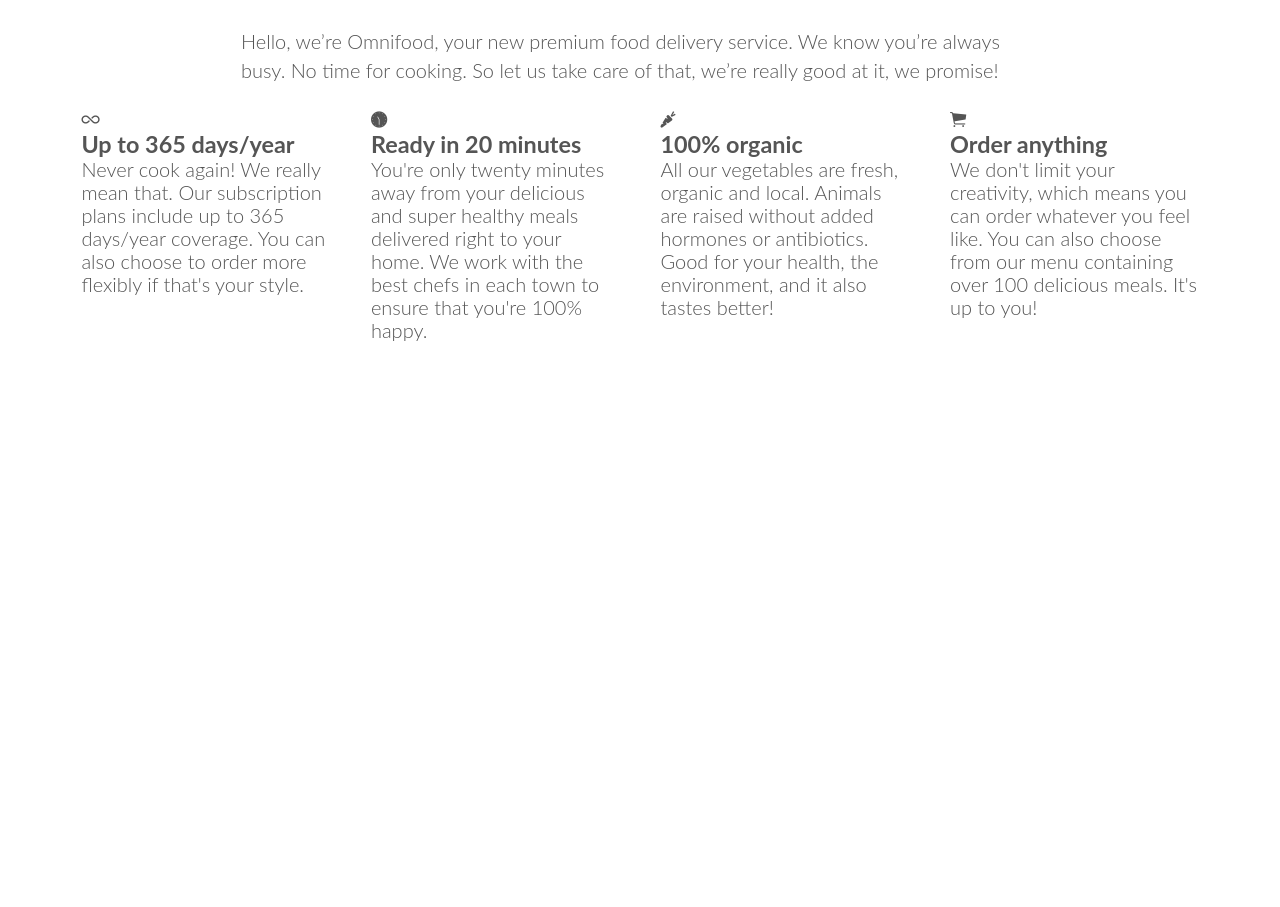
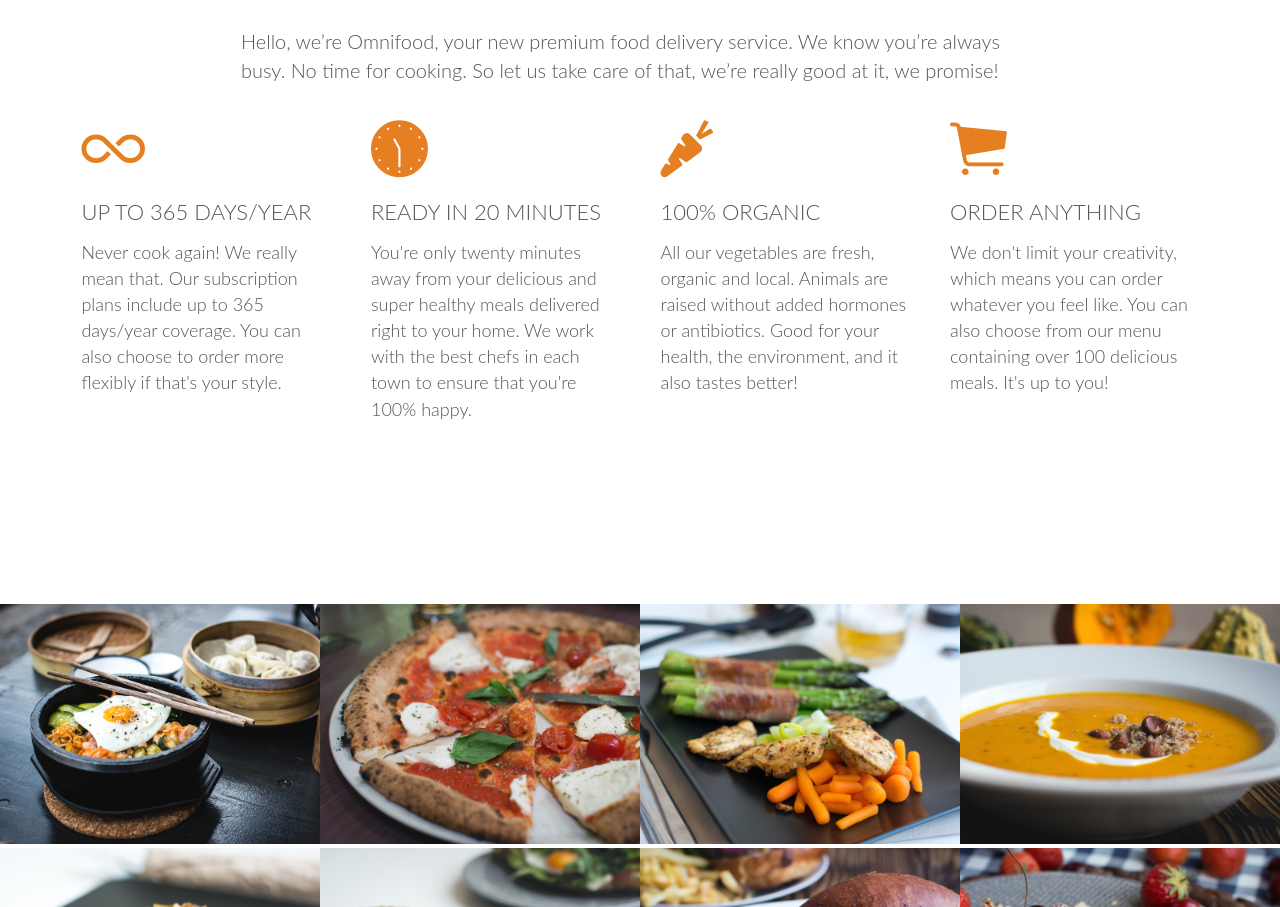
Before and after one commit to samnangsok-se/Omnifood, a plain HTML site: page index.html in a window 1280 px wide. Shown: the part 956-1863 px from the top of the page. Before the commit the page ends 1401 px from the top, so only its background shows below. Drawn offline with Linux system fonts and the light colour scheme; a web font is replaced by a local one.

Commit message:
icon size and color adjustment. images added in rows and columns

```diff
--- a/Resources/css/style.css
+++ b/Resources/css/style.css
@@ -35,11 +35,10 @@
     padding:80px 0;
 }
 
-h1, h2 {
+h1, h2, h3 {
 
     font-weight: 300;
     text-transform: uppercase;
-    letter-spacing: 1px;
 }
 
 h1 {
@@ -48,6 +47,7 @@
     color: #fff;
     font-size: 240%;
     word-spacing: 4px;
+    letter-spacing: 1px;
 }
 
 h2 {
@@ -55,6 +55,8 @@
     word-spacing: 2px;
     text-align: center;
     margin-bottom: 30px;
+    letter-spacing: 1px;
+
 }
 
 h2:after {
@@ -67,11 +69,30 @@
     margin-top: 30px;
 }
 
+h3 {
+    font-size: 110%;
+    margin-bottom: 15px;
+}
+
+
 /* -----PARAGRAPH----- */
 .long-copy{
     line-height: 145%;
     width: 70%;
     margin-left: 15%;
+}
+
+.box p{
+    font-size: 90%;
+    line-height: 145%;
+}
+
+/* -----ICONS----- */
+.icon-big {
+    font-size: 350%;
+    display:block;
+    color:  #e67e22;
+    margin-bottom: 10px;
 }
 
 /* -----BUTTONS----- */
@@ -142,7 +163,6 @@
     float: left;
     margin-top: 20px;
     margin-left: 10%;
-
 }
 
 .main-nav{
@@ -172,3 +192,27 @@
 .main-nav li a:active{
     border-bottom:2px solid #e67e22
 }
+
+/* --------------------------------------------------- */
+/* MEALS */
+/* --------------------------------------------------- */
+
+.meals-showcase{
+    list-style: none;
+    width: 100%;
+}
+
+.meals-showcase li{
+    display: block;
+    float: left;
+    width: 25%;
+}
+.meal-photo{
+    width: 100%;
+    margin:0;
+}
+
+.meal-photo img{
+    width: 100%;
+    height: auto;
+}
--- a/index.html
+++ b/index.html
@@ -25,7 +25,6 @@
                 <h1>Goodbye junk food.<br>Hello super healthy meals.</h1>
                 <a class="btn btn-full" href="#">I’m hungry</a>
                 <a class="btn btn-ghost" href="#">Show me more</a>
-
             </div>
 
         </header>
@@ -36,30 +35,87 @@
             </div>
             <div class=row>
                 <div class="col span-1-of-4 box">
-                    <i class="ion-ios-infinite"></i>
+                    <i class="ion-ios-infinite icon-big"></i>
                     <h3>Up to 365 days/year</h3>
                     <p>Never cook again! We really mean that. Our subscription plans include up to 365 days/year coverage. You can also choose to order more flexibly if that's your style.</p>
                 </div>
 
                 <div class="col span-1-of-4 box">
-                    <i class="ion-ios-clock"></i>
+                    <i class="ion-ios-clock icon-big"></i>
                     <h3>Ready in 20 minutes</h3>
                     <p>
     You're only twenty minutes away from your delicious and super healthy meals delivered right to your home. We work with the best chefs in each town to ensure that you're 100% happy.</p>
 
                 </div>
                 <div class="col span-1-of-4 box">
-                    <i class="ion-ios-nutrition"></i>
+                    <i class="ion-ios-nutrition icon-big"></i>
                     <h3>100% organic</h3>
                     <p>All our vegetables are fresh, organic and local. Animals are raised without added hormones or antibiotics. Good for your health, the environment, and it also tastes better!</p>
                 </div>
                 <div class="col span-1-of-4 box">
-                    <i class="ion-ios-cart"></i>
+                    <i class="ion-ios-cart icon-big"></i>
                     <h3>Order anything</h3>
                     <p>We don't limit your creativity, which means you can order whatever you feel like. You can also choose from our menu containing over 100 delicious meals. It's up to you!</p>
                 </div>
             </div>
         </section>
+        <section class="section-meals">
+            <ul class="meals-showcase">
+                <li>
+                    <figure class="meal-photo">
+                        <img src="Resources/img/1.jpg" alt="Korean bibimbap with egg and vegetables">
+                    </figure>
+                </li>
+
+                <li>
+                     <figure class="meal-photo">
+                        <img src="Resources/img/2.jpg" alt="Simple italian pizza with cherry tomatoes">
+                    </figure>
+                </li>
+                <li>
+                     <figure class="meal-photo">
+                        <img src="Resources/img/3.jpg" alt="Chicken breast steak with vegetables">
+                    </figure>
+                </li>
+                <li>
+                     <figure class="meal-photo">
+                        <img src="Resources/img/4.jpg" alt="Autumn pumpkin soup">
+                    </figure>
+                </li>
+            </ul>
+             <ul class="meals-showcase">
+                <li>
+                    <figure class="meal-photo">
+                        <img src="Resources/img/5.jpg" alt="Paleo beef steak with vegetables">
+                    </figure>
+                 </li>
+                 <li>
+                     <figure class="meal-photo">
+                        <img src="Resources/img/6.jpg" alt="Healthy baguette with egg and vegetables">
+                    </figure>
+                 </li>
+                 <li>
+                     <figure class="meal-photo">
+                        <img src="Resources/img/7.jpg" alt="Burger with cheddar and bacon">
+                    </figure>
+                 </li>
+                 <li>
+                     <figure class="meal-photo">
+                        <img src="Resources/img/8.jpg" alt="Granola with cherries and strawberries">
+                    </figure>
+                </li>
+            </ul>
+        </section>
     </body>
 
 </html>
+<!-----
+	1.	Korean bibimbap with egg and vegetables
+	2.	Simple italian pizza with cherry tomatoes
+	3.	Chicken breast steak with vegetables
+	4.	Autumn pumpkin soup
+	5.	Paleo beef steak with vegetables
+	6.	Healthy baguette with egg and vegetables
+	7.	Burger with cheddar and bacon
+	8.	Granola with cherries and strawberries
+---->
```
